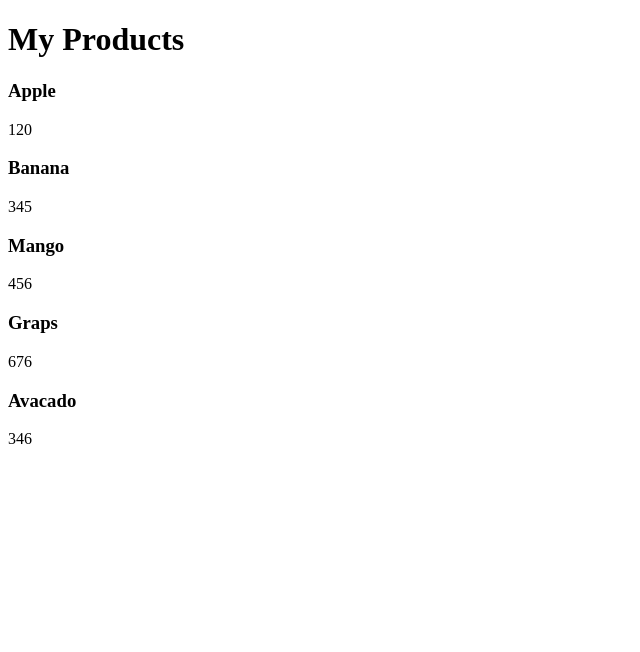
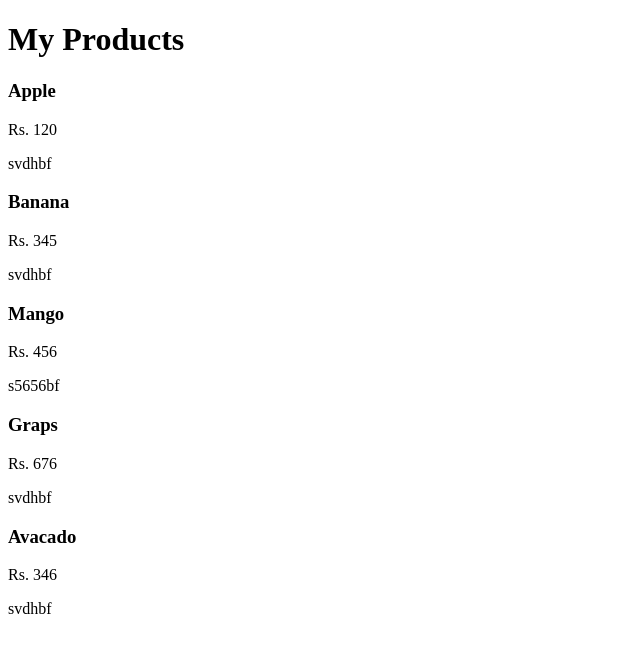
Before and after one commit to Sineth57/React-Exercises, a React (Create React App) app in the folder exercise2/: page / in a window 1280 px wide. Shown: the top 652 px of the page, without its empty margins (0-640 px from the left). Built offline with nearby package versions, Linux system fonts and the light colour scheme.

Commit message:
passing jsx as children

```diff
--- a/exercise2/src/App.js
+++ b/exercise2/src/App.js
@@ -10,11 +10,11 @@ function App() {
     <>
 
    <h1>My Products</h1>
-   <Product name="Apple" price={120}/>
-   <Product name="Banana" price= {345}/>
-   <Product name="Mango" price= {456}/>
-   <Product name="Graps" price= {676}/>
-   <Product name="Avacado" price= {346}/>
+   <Product name="Apple" price={120} description="svdhbf"/>
+   <Product name="Banana" price= {345} description="svdhbf"/>
+   <Product name="Mango" price= {456} description="s5656bf"/>
+   <Product name="Graps" price= {676} description="svdhbf"/>
+   <Product name="Avacado" price= {346} description="svdhbf"/>
 
     </>
   );
--- a/exercise2/src/components/Product.js
+++ b/exercise2/src/components/Product.js
@@ -1,8 +1,13 @@
-function Product({name, price}){
+import ProductDescription from "./ProductDescription";
+
+function Product({name,price,description}){
     return(
         <div>
-            <h3>{name}</h3>
-            <p>{price}</p>
+
+           <ProductDescription/>
+           <h3>{name}</h3>
+            <p>Rs. {price}</p>
+            <p>{description} </p>
         </div>
     )
 }
--- /dev/null
+++ b/exercise2/src/components/ProductDescription.js
@@ -0,0 +1,9 @@
+function ProductDescription(props){
+    return(
+        <div>
+            {props.children}
+        </div>
+    )
+}
+
+export default ProductDescription;
```
